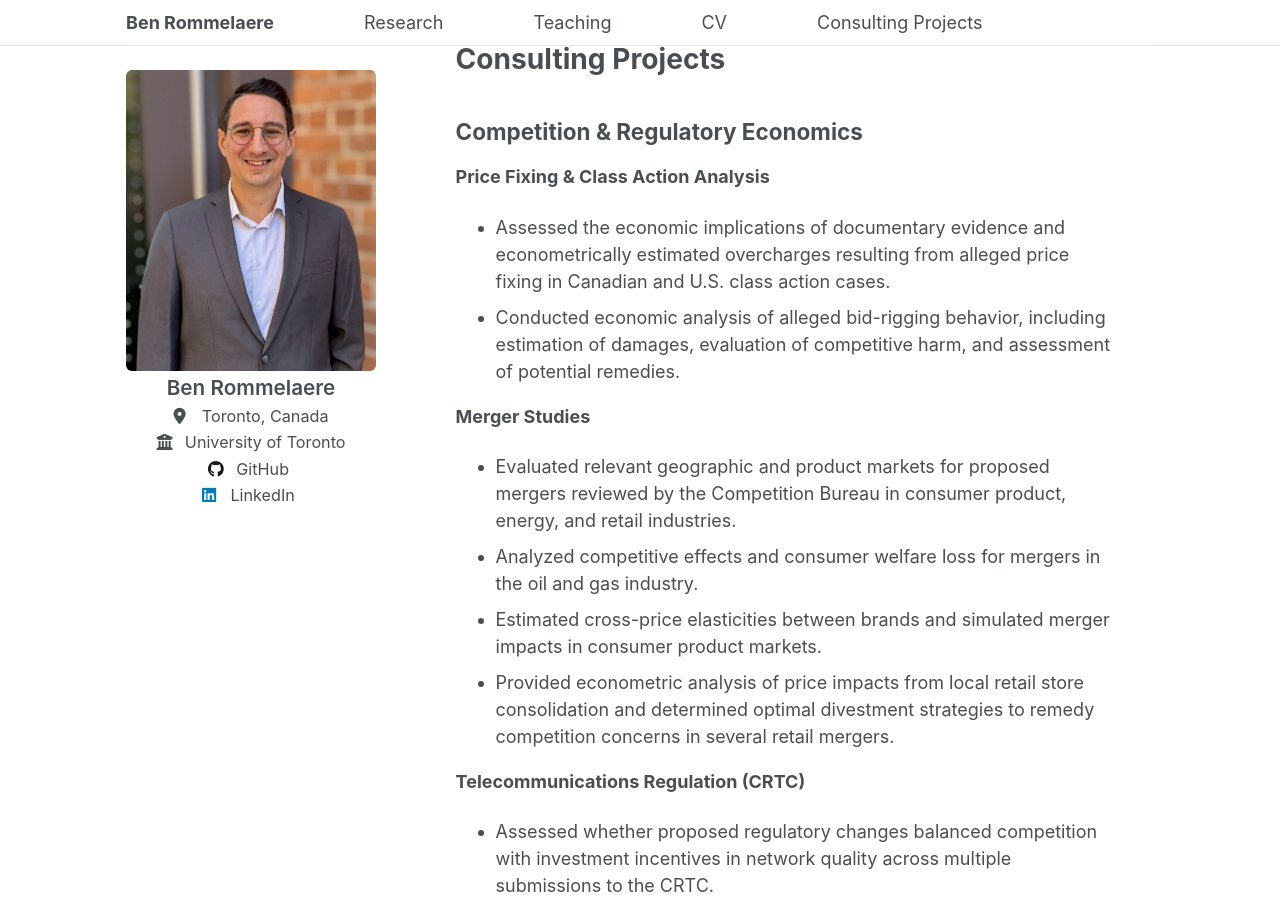
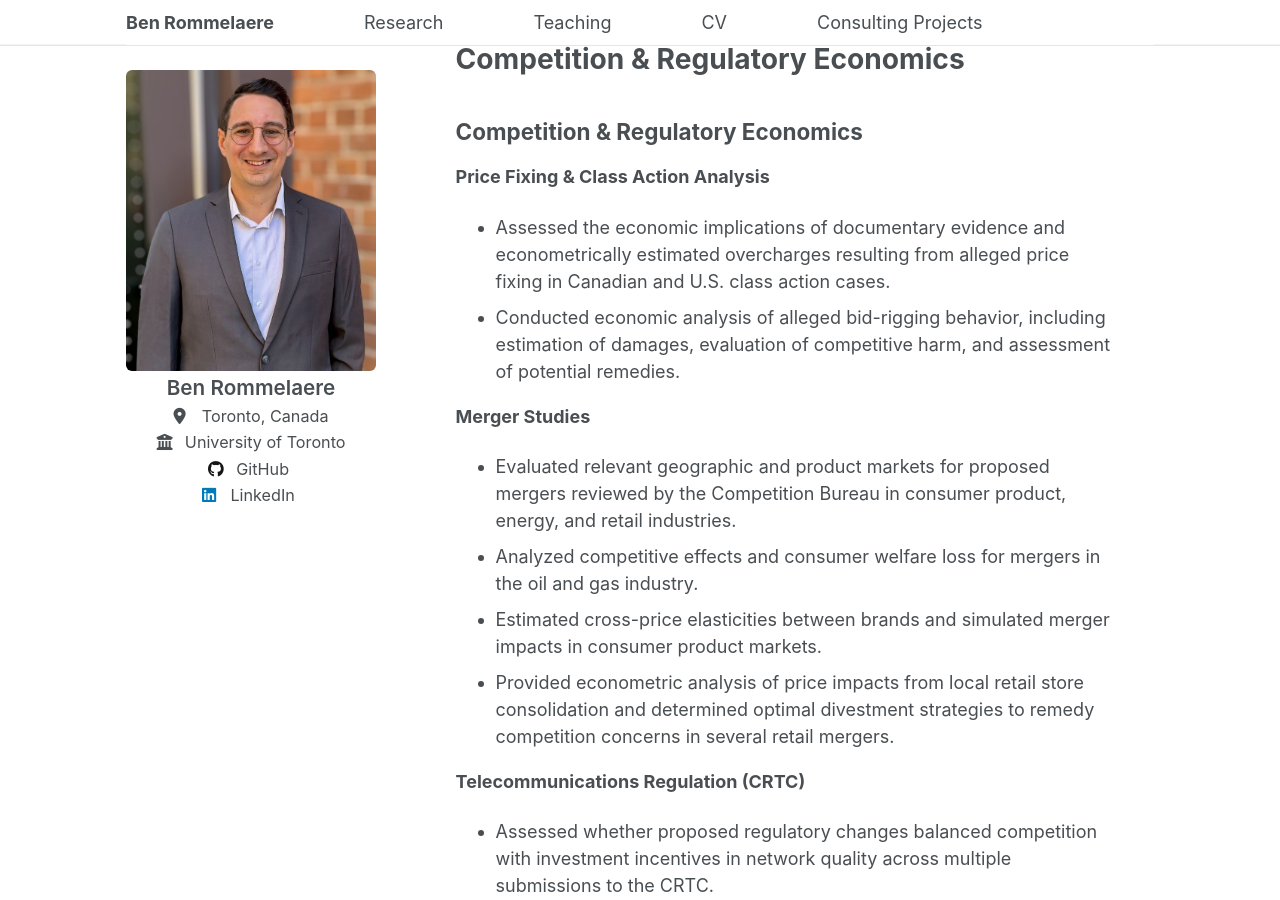
Before and after one commit to brommelaere/brommelaere.github.io, a Jekyll site: the page built from _pages/consulting.md, in a window 1280 px wide and 900 px high. Built offline with Jekyll 4.4.1, drawn with Linux system fonts in a browser that asks for light colours; our own code applies the rules of GitHub Pages for plain Markdown files.

Commit message:
Remove title from consulting.md

```diff
--- a/_pages/consulting.md
+++ b/_pages/consulting.md
@@ -1,6 +1,5 @@
 ---
 layout: archive
-title: "Consulting Projects"
 permalink: /consulting/
 author_profile: true
 ---
```
